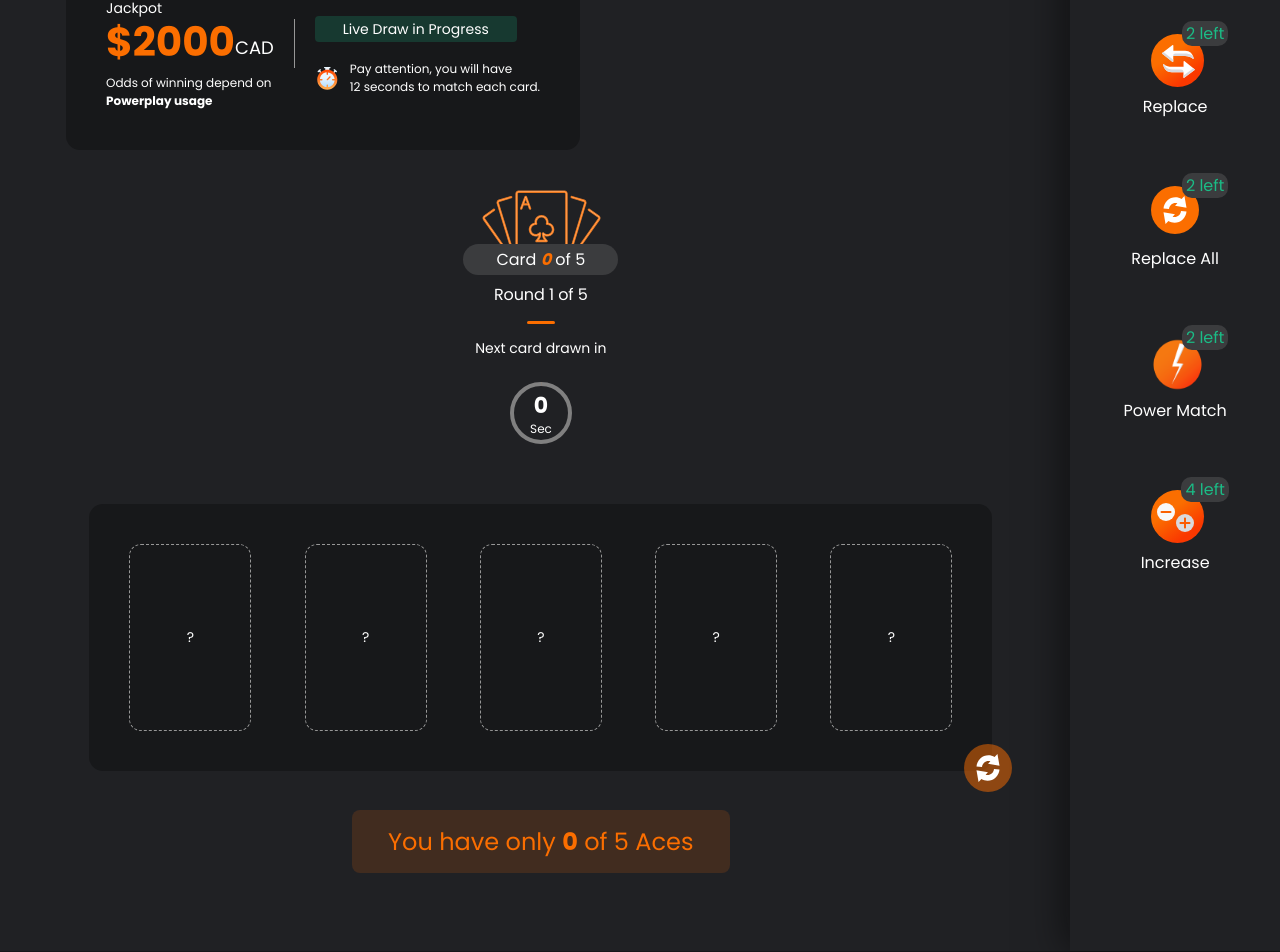
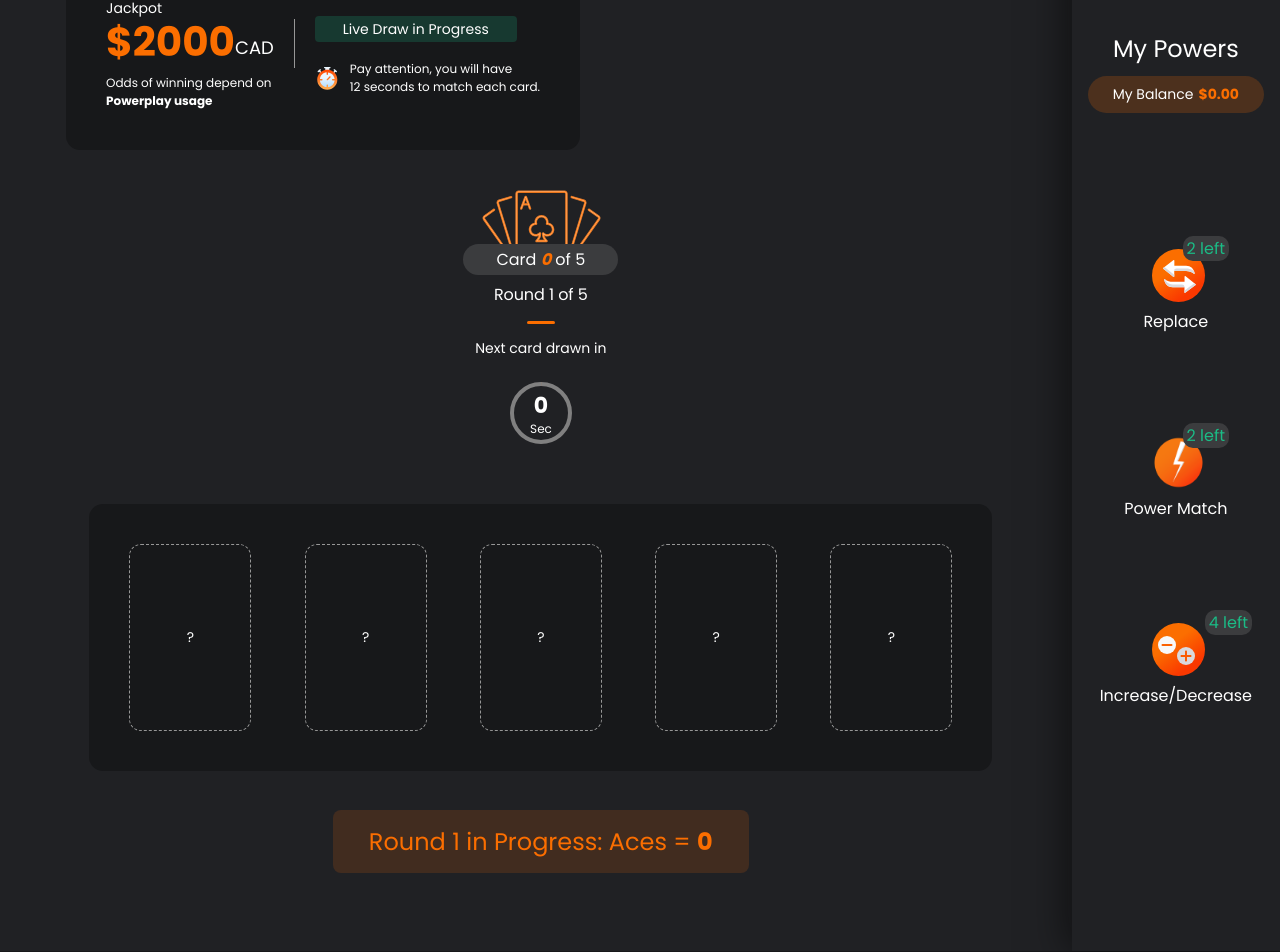
Before and after one commit to goldbright00000/React-powerplaysystems, a React app: page /card-game in a window 1280 px wide. Shown: the part 325-1277 px from the top of the page. Built offline with nearby package versions, Linux system fonts and the light colour scheme.

Commit message:
CTA game finalization

```diff
--- a/src/components/Alert/index.js
+++ b/src/components/Alert/index.js
@@ -2,10 +2,12 @@ import React from 'react';
 
 import classes from "./alert.module.scss"
 
-function Alert({success = false, primary = false, danger = false, totalAce = 5, collectedAce = 0}) {
+function Alert({ success = false, primary = false, danger = false, renderMsg = () => { }}) {
     return (
         <div className={`${classes.__alert_container} ${success && classes.__alert_success}  ${primary && classes.__alert_primary}  ${danger && classes.__alert_danger}`}>
-            <p>You have only <strong>{collectedAce}</strong> of { totalAce } Aces</p>
+            {
+                renderMsg()
+            }
         </div>
     )
 }
--- a/src/components/GameCard/index.js
+++ b/src/components/GameCard/index.js
@@ -199,7 +199,7 @@ function GameCard(props) {
                                                 }
                                             </>
                                             :
-                                            <span>No item remaining item in your inventory</span>
+                                            <span>All your Powers have been used</span>
                                     }
                                 </>
                         }
--- a/src/pages/CardGame/cardGamePage.module.scss
+++ b/src/pages/CardGame/cardGamePage.module.scss
@@ -125,6 +125,7 @@
     flex-direction: column;
     justify-content: center;
     align-items: center;
+    margin-top: 180px;
 
     .__sidebar_header_title {
       font-size: 24px;
@@ -151,7 +152,7 @@
   .__sidebar_button_wrapper {
     margin: 30px 0 0 0;
     display: flex;
-    flex: 0.7;
+    flex: 0.85;
     flex-direction: column;
     justify-content: space-evenly;
     align-items: center;
--- a/src/pages/CardGame/index.js
+++ b/src/pages/CardGame/index.js
@@ -25,7 +25,7 @@ import classes from './cardGamePage.module.scss'
 const TOTAL_ROUNDS = 5;
 const TOTAL_CARDS = 5;
 const MAX_ROUND_TIME = 5;
-const MAX_RESET_BTN_COUNT_DOWN = 5;
+const MAX_RESET_BTN_COUNT_DOWN = 0;
 const REPLACE_ALL_SPEED_TIME = 1;
 let _round = 1;
 let _currentCard = 0;
@@ -48,7 +48,7 @@ function CardGame(props) {
         inventory = {}
     } = useSelector(state => state.cardGame)
 
-    const { replace = 0, replaceAll = 0, powerMatch = 0, increaseOrDecrease = 0, decrease = 0 } = inventory || {}
+    const { replace = 0, replaceAll = 0, powerMatch = 0, increaseOrDecrease = 0 } = inventory || {}
 
     useEffect(() => {
         dispatch(resetCardState())
@@ -56,13 +56,13 @@ function CardGame(props) {
     }, [])
 
     useEffect(() => {
-        let timeOut = countDownTimer();
+        let timeOut = gameStart();
         gameCompleted(timeOut);
 
         return () => clearInterval(timeOut)
     }, [currentCard, currentRound])
 
-    const countDownTimer = () => {
+    const gameStart = () => {
         let timeOut = null
         if (_currentCard < TOTAL_CARDS) {
             if(!isReplaceAll)
@@ -92,6 +92,7 @@ function CardGame(props) {
             resetAllBtnTime = MAX_RESET_BTN_COUNT_DOWN
             timeOut = setInterval(() => {
                 setIsReplaceAllState(false)
+                gameCompleted(timeOut)
                 if (time !== 0) {
                     time--;
                     setCount(time)
@@ -109,6 +110,7 @@ function CardGame(props) {
                             resetAllBtnTime = MAX_RESET_BTN_COUNT_DOWN
                             setResetBtnCountDown(resetAllBtnTime)
                             setResetTimerState(false)
+                            resetList(aceCardsArr)
                         }
                     } else {
                         setResetTimerState(false)
@@ -122,10 +124,14 @@ function CardGame(props) {
         return timeOut
     }
 
+    const resetList = (list = []) => {
+        while (list?.length > 0) {
+            list.pop()
+        }
+    }
+
     const resetGameState = () => {
-        while (cardsArr?.length > 0) {
-            cardsArr.pop();
-        }
+        resetList(cardsArr)
 
         resetAllBtnTime = MAX_RESET_BTN_COUNT_DOWN
         _currentCard = 0;
@@ -374,7 +380,7 @@ function CardGame(props) {
                                     getRandomCard={getRandomCard}
                                 />
                             </div>
-                            <button className={`${classes.__reload_btn} ${showResetTimer && classes.active}`} onClick={onReplaceAll}
+                            {/* <button className={`${classes.__reload_btn} ${showResetTimer && classes.active}`} onClick={onReplaceAll}
                                 disabled={!showResetTimer}
                             >
                                 {
@@ -383,7 +389,7 @@ function CardGame(props) {
 
                                 }
                                 <Reload size={48} className={classes.__reload_svg_icon}/>
-                            </button>
+                            </button> */}
                         </Card>
                     </div>
 
@@ -391,7 +397,7 @@ function CardGame(props) {
                         {
                             getAceCards() >= CONSTANTS.MAX_ACE_CARDS ?
                                 <>
-                                    <Alert success collectedAce={getAceCards() || 0} />
+                                    <Alert success renderMsg={() => (<p>Congratulations on <strong>{ getAceCards() || 0 }</strong> Aces!</p>)} />
                                     <button className={`__btn ${classes.__card_game_footer_btn}`}
                                         onClick={() => _redirectTo('/chase-a-card')}>
                                         Chase The Ace!
@@ -400,16 +406,16 @@ function CardGame(props) {
                                 :
                                 currentRound === TOTAL_ROUNDS && time <= 0 && cardsArr.length >= CONSTANTS.MAX_ACE_CARDS
                                     ?
-                                    <Alert danger collectedAce={getAceCards() || 0} />
+                                    <Alert danger renderMsg={() => (<p>Sorry, you did not get 5 Aces. The next draw will be tomorrow at 8:00PM</p>)} />
                                     :
-                                    <Alert primary collectedAce={getAceCards() || 0} />
+                                    <Alert primary renderMsg={() => (<p>Round { currentRound } in Progress: Aces = <strong>{getAceCards() || 0}</strong></p>)} />
                         }
                     </div>
                 </div>
 
                 <Sidebar>
                     <div className={classes.__sidebar_header}>
-                        <span className={classes.__sidebar_header_title}>My Powerplays</span>
+                        <span className={classes.__sidebar_header_title}>My Powers</span>
                         <div className={classes.__sidebar_header_balance}>
                             <span>My Balance</span>
                             <span className={classes.__sidebar_balance_text}>$0.00</span>
@@ -422,10 +428,10 @@ function CardGame(props) {
                             primary={replace <= 0 ? true : false}
                             title="Replace"
                             toolText={`${replace} left`}
-                            icon={<Replace style={{height: 'auto'}}/>}
+                            icon={<Replace style={{ height: 'auto' }} />}
                         />
 
-                        <SidebarButton
+                        {/* <SidebarButton
                             success={replaceAll > 0 ? true : false}
                             primary={replaceAll <= 0 ? true : false}
                             title="Replace All"
@@ -434,7 +440,7 @@ function CardGame(props) {
                                 className={classes.__sidebar_reload_btn}>
                                 <Reload bgColor={"#0ff"} style={{height: 'auto'}}/>
                             </div>}
-                        />
+                        /> */}
 
                         <SidebarButton
                             success={powerMatch > 0 ? true : false}
@@ -447,7 +453,7 @@ function CardGame(props) {
                         <SidebarButton
                             success={increaseOrDecrease > 0 ? true : false}
                             primary={increaseOrDecrease <= 0 ? true : false}
-                            title="Increase"
+                            title="Increase/Decrease"
                             toolText={`${increaseOrDecrease} left`}
                             icon={<PlusMinus style={{height: 'auto'}}/>}
                         />
```
Also changed, not shown: 1 other file (tests, documents, lock files or other folders).
